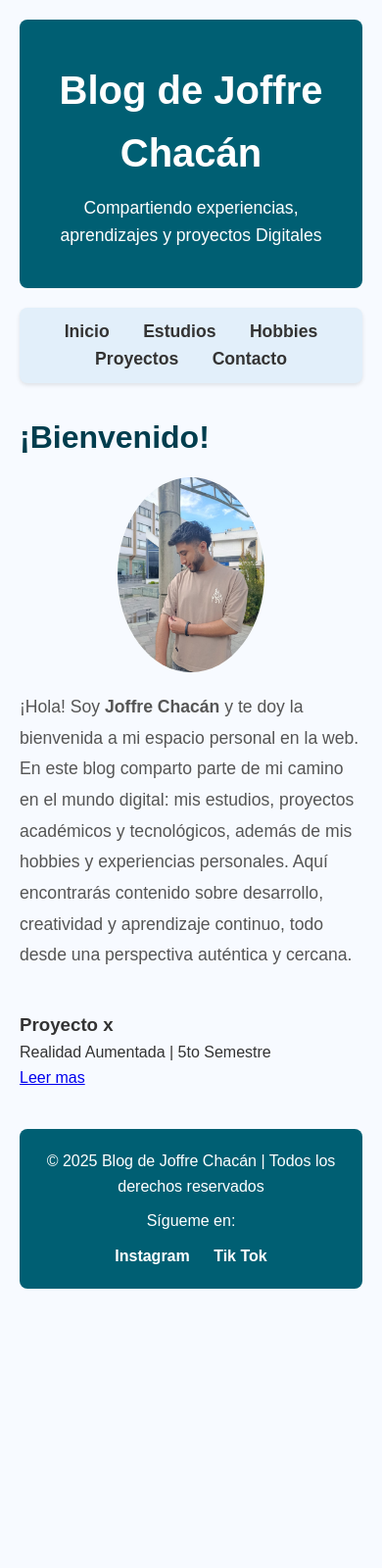
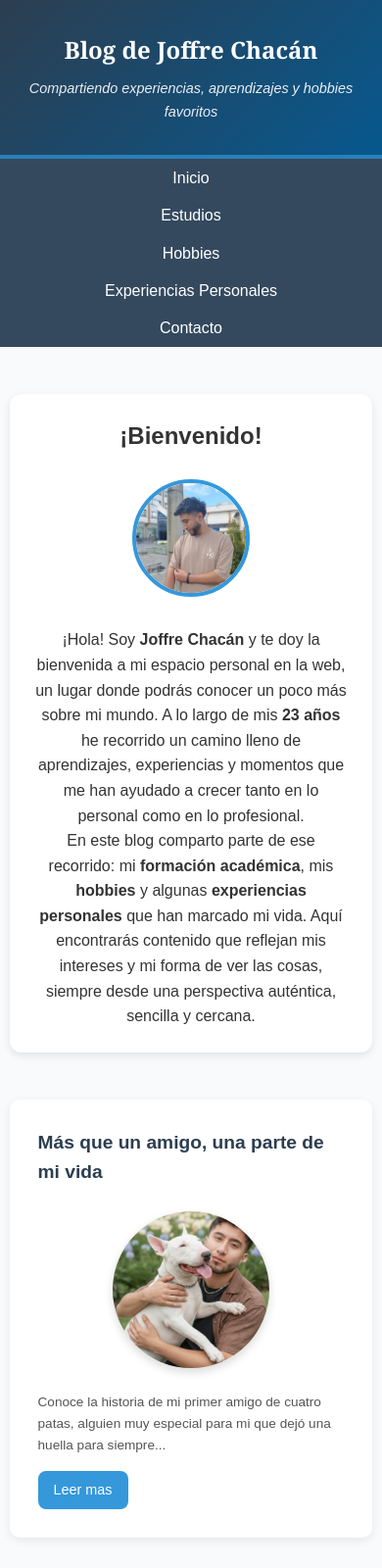
Before and after one commit to joffrechacan/Blog-personal, a plain HTML site: page index.html in a window 390 px wide. Shown: the top 1600 px of the page at 98% size. Before the commit the page ends 1335 px from the top, so only its background shows below. Drawn offline with Linux system fonts and the light colour scheme.

Commit message:
Añadiendo fotos, estilos e información

```diff
--- a/css/estilos.css
+++ b/css/estilos.css
@@ -1,174 +1,272 @@
-/* Reset básico para márgenes y paddings */
+/* ====== ESTILO GENERAL ====== */
 * {
     margin: 0;
     padding: 0;
     box-sizing: border-box;
+    font-family: "Poppins", Arial, sans-serif;
 }
 
 body {
-    font-family: 'Arial', sans-serif;
+    background-color: #f9fafc;
+    color: #333;
     line-height: 1.6;
-    background-color: #f7faff;
-    color: #333;
-    padding: 20px;
 }
 
+/* ====== ENCABEZADO ====== */
 header {
-    background-color: #005f73; /* Azul más oscuro */
-    color: white;
-    padding: 40px;
+    background: linear-gradient(135deg, #2c3e50, #07588e);
+    color: #fff;
     text-align: center;
-    border-radius: 8px;
+    padding: 2.5rem 1rem;
+    border-bottom: 4px solid #2980b9;
 }
 
 header h1 {
-    font-size: 2.5rem;
-    margin-bottom: 10px;
+    font-size: 2.3rem;
+    margin-bottom: 0.5rem;
+    font-family: Georgia, 'Times New Roman', Times, serif;
 }
 
 header p {
-    font-size: 1.1rem;
+    font-size: 1rem;
+    opacity: 0.9;
+    font-family: 'Segoe UI', Tahoma, Geneva, Verdana, sans-serif;
+}
+h2 {
+   text-align: center;
 }
 
+/* ====== MENÚ DE NAVEGACIÓN ====== */
 nav {
-    margin-top: 20px;
-    background-color: #e2effa; /* Azul suave */
-    padding: 10px;
-    border-radius: 8px;
-    box-shadow: 0 2px 4px rgba(0, 0, 0, 0.1);
+    background-color: #34495e;
 }
 
 nav ul {
-    list-style-type: none;
-    text-align: center;
+    display: flex;
+    justify-content: center;
+    list-style: none;
 }
 
 nav ul li {
-    display: inline;
-    margin: 0 15px;
+    margin: 0.7rem 1.2rem;
 }
 
 nav ul li a {
+    color: white;
     text-decoration: none;
-    color: #333;
-    font-weight: bold;
-    font-size: 1.1rem;
+    font-weight: 500;
+    transition: color 0.3s;
 }
 
 nav ul li a:hover {
-    color: #003d4d; /* Azul más oscuro para hover */
+    color: #1abc9c;
 }
 
+/* ====== SECCIONES ====== */
 main {
-    margin-top: 30px;
+    width: 90%;
+    max-width: 1000px;
+    margin: 2rem auto;
 }
 
-section {
-    margin-bottom: 40px;
+/* Bienvenida */
+#Bienvenido {
+    text-align: center;
+    background-color: #ffffff;
+    padding: 2rem;
+    border-radius: 12px;
+    box-shadow: 0 3px 8px rgba(0, 0, 0, 0.1);
 }
 
-#Bienvenido h2 {
-    font-size: 2rem;
-    color: #003d4d; /* Azul más oscuro */
+.foto-perfil {
+    width: 180px;
+    height: 180px;
+    object-fit: cover;
+    border-radius: 50%;
+    margin: 1.5rem 0;
+    border: 4px solid #3498db;
 }
 
-#Bienvenido img.foto-perfil {
-    max-width: 150px;
-    border-radius: 50%;
-    margin-top: 15px;
-    display: block;
-    margin-left: auto;
-    margin-right: auto;
+/* Artículos generales */
+section {
+    margin-top: 3rem;
 }
 
-#Bienvenido p {
-    font-size: 1.1rem;
-    line-height: 1.8;
-    color: #555;
-    margin-top: 20px;
+.contenedor {
+    background: #ffffff;
+    border-radius: 10px;
+    padding: 1.8rem;
+    box-shadow: 0 3px 10px rgba(0, 0, 0, 0.08);
+    transition: transform 0.3s;
 }
 
-#Ultimos Proyectos article {
-    background-color: #ffffff;
-    padding: 20px;
-    border-radius: 8px;
-    box-shadow: 0 2px 4px rgba(0, 0, 0, 0.1);
+.contenedor:hover {
+    transform: translateY(-5px);
 }
 
-#Ultimos Proyectos h3 {
-    font-size: 1.8rem;
-    color: #003d4d; /* Azul más oscuro */
+article h3 {
+    color: #2c3e50;
+    margin-bottom: 1rem;
+    font-size: 1.4rem;
 }
 
-#Ultimos Proyectos p {
-    font-size: 1.1rem;
-    color: #777;
+article p {
+    color: #555;
+    margin-bottom: 1rem;
 }
 
-#Ultimos Proyectos a {
+article a {
+    display: inline-block;
+    background-color: #3498db;
+    color: white;
     text-decoration: none;
-    color: #0077b6;
-    font-weight: bold;
-    display: inline-block;
-    margin-top: 10px;
+    padding: 0.6rem 1.2rem;
+    border-radius: 8px;
+    transition: background-color 0.3s;
 }
 
-#Ultimos Proyectos a:hover {
-    color: #003d4d; /* Azul más oscuro para hover */
+article a:hover {
+    background-color: #2980b9;
 }
 
+
+.foto-general {
+     display: block;
+    margin: 1.5rem auto;
+    border-radius: 50%;
+    width: 250px;
+    height: 250px;
+    object-fit: cover;
+    box-shadow: 0 4px 10px rgba(0, 0, 0, 0.15);
+}
+
+/* ====== FOOTER ====== */
 footer {
-    background-color: #005f73; /* Azul más oscuro */
+    background: linear-gradient(135deg, #2c3e50, #07588e);
+    color: white;
     text-align: center;
-    padding: 20px;
-    border-radius: 8px;
-    margin-top: 40px;
+    padding: 1.5rem 0;
+    margin-top: 3rem;
 }
 
 footer p {
-    color: white;
-    margin-bottom: 10px;
+    margin-bottom: 0.6rem;
 }
 
-footer a {
+.redes-sociales a {
+    color: #1abc9c;
     text-decoration: none;
-    color: white;
     margin: 0 10px;
-    font-weight: bold;
+    font-weight: 500;
+    transition: color 0.3s;
 }
 
-footer a:hover {
-    color: #003d4d; /* Azul más oscuro para hover */
+.redes-sociales a:hover {
+    color: #16a085;
 }
-/* 1. Estilos para la imagen: Redondeada y más pequeña */
-.imagen-futbol { /* Asume que esta es la clase de tu imagen (<img>) o su contenedor */
-    width: 200px; /* Ajusta este valor al tamaño que desees, por ejemplo, 200px */
-    height: 200px; /* Mantener la misma altura para que sea cuadrada antes de redondear */
-    object-fit: cover; /* Asegura que la imagen cubra el área sin distorsionarse */
-    border-radius: 50%; /* Esto la hace perfectamente redondeada */
-    margin-right: 20px; /* Añade un espacio entre la imagen y el texto */
+/* ====== DISEÑO RESPONSIVO ====== */
+
+/* --- Tablets (pantallas menores a 1024px) --- */
+@media (max-width: 1024px) {
+    header h1 {
+        font-size: 2rem;
+    }
+
+    header p {
+        font-size: 0.95rem;
+    }
+
+    main {
+        width: 95%;
+    }
+
+    .foto-general {
+        width: 220px;
+        height: 220px;
+    }
 }
 
-/* 2. Estilos para centrar el título con el texto */
-/* Asume que tienes un contenedor principal que envuelve al título, la imagen y el texto. */
-.seccion-futbol {
-    display: flex; /* Habilita el layout flexible */
-    align-items: center; /* **Esto centra verticalmente la imagen con respecto a los otros elementos** */
-    /* Podrías necesitar un ancho máximo (max-width) aquí si el diseño lo requiere */
+/* --- Celulares (pantallas menores a 768px) --- */
+@media (max-width: 768px) {
+    nav ul {
+        flex-direction: column;
+        align-items: center;
+    }
+
+    nav ul li {
+        margin: 0.5rem 0;
+    }
+
+    header {
+        padding: 2rem 0.5rem;
+    }
+
+    header h1 {
+        font-size: 1.8rem;
+    }
+
+    header p {
+        font-size: 0.9rem;
+    }
+
+    #Bienvenido {
+        padding: 1.5rem;
+    }
+
+    .foto-perfil {
+        width: 150px;
+        height: 150px;
+    }
+
+    article h3 {
+        font-size: 1.2rem;
+    }
+
+    article p {
+        font-size: 0.9rem;
+    }
+
+    article a {
+        padding: 0.5rem 1rem;
+        font-size: 0.9rem;
+    }
+
+    .foto-general {
+        width: 200px;
+        height: 200px;
+    }
 }
 
-/* 3. Ajuste para el título (si es un h2, h3, etc.) y el párrafo */
-.titulo-futbol { /* Clase para la palabra "Jugar fútbol" */
-    text-align: center; /* Esto ya no es necesario si usas flexbox, pero por si acaso */
-    width: 100%; /* Para que ocupe todo el ancho disponible si no está en el flexbox */
+/* --- Móviles pequeños (pantallas menores a 480px) --- */
+@media (max-width: 480px) {
+    header h1 {
+        font-size: 1.5rem;
+    }
+
+    nav ul li {
+        margin: 0.4rem 0;
+    }
+
+    .foto-perfil {
+        width: 120px;
+        height: 120px;
+    }
+
+    .foto-general {
+        width: 160px;
+        height: 160px;
+    }
+
+    article p {
+        font-size: 0.85rem;
+    }
+
+    footer p {
+        font-size: 0.8rem;
+    }
+
+    .redes-sociales a {
+        font-size: 0.9rem;
+        margin: 0 5px;
+    }
 }
-
-.contenedor-contenido { /* Contenedor que agrupa la imagen y el texto */
-    display: flex;
-    align-items: center; /* Alinear verticalmente los ítems */
-    margin-top: 15px; /* Espacio después del título principal */
-}
-
-.texto-futbol {
-    flex-grow: 1; /* Permite que el texto ocupe el espacio restante */
-}
--- a/img/css/estilos.css
+++ /dev/null
@@ -1,142 +0,0 @@
-/* Reset básico para márgenes y paddings */
-* {
-    margin: 0;
-    padding: 0;
-    box-sizing: border-box;
-}
-
-body {
-    font-family: 'Arial', sans-serif;
-    line-height: 1.6;
-    background-color: #f7faff;
-    color: #333;
-    padding: 20px;
-}
-
-header {
-    background-color: #a4c8f0; /* Azul claro */
-    color: white;
-    padding: 40px;
-    text-align: center;
-    border-radius: 8px;
-}
-
-header h1 {
-    font-size: 2.5rem;
-    margin-bottom: 10px;
-}
-
-header p {
-    font-size: 1.1rem;
-}
-
-nav {
-    margin-top: 20px;
-    background-color: #e2effa; /* Azul suave */
-    padding: 10px;
-    border-radius: 8px;
-    box-shadow: 0 2px 4px rgba(0, 0, 0, 0.1);
-}
-
-nav ul {
-    list-style-type: none;
-    text-align: center;
-}
-
-nav ul li {
-    display: inline;
-    margin: 0 15px;
-}
-
-nav ul li a {
-    text-decoration: none;
-    color: #333;
-    font-weight: bold;
-    font-size: 1.1rem;
-}
-
-nav ul li a:hover {
-    color: #005f73; /* Azul más oscuro */
-}
-
-main {
-    margin-top: 30px;
-}
-
-section {
-    margin-bottom: 40px;
-}
-
-#Bienvenido h2 {
-    font-size: 2rem;
-    color: #005f73;
-}
-
-#Bienvenido img.foto-perfil {
-    max-width: 150px;
-    border-radius: 50%;
-    margin-top: 15px;
-    display: block;
-    margin-left: auto;
-    margin-right: auto;
-}
-
-#Bienvenido p {
-    font-size: 1.1rem;
-    line-height: 1.8;
-    color: #555;
-    margin-top: 20px;
-}
-
-#Ultimos Proyectos article {
-    background-color: #ffffff;
-    padding: 20px;
-    border-radius: 8px;
-    box-shadow: 0 2px 4px rgba(0, 0, 0, 0.1);
-}
-
-#Ultimos Proyectos h3 {
-    font-size: 1.8rem;
-    color: #005f73;
-}
-
-#Ultimos Proyectos p {
-    font-size: 1.1rem;
-    color: #777;
-}
-
-#Ultimos Proyectos a {
-    text-decoration: none;
-    color: #0077b6;
-    font-weight: bold;
-    display: inline-block;
-    margin-top: 10px;
-}
-
-#Ultimos Proyectos a:hover {
-    color: #005f73;
-}
-
-footer {
-    background-color: #a4c8f0; /* Azul claro */
-    text-align: center;
-    padding: 20px;
-    border-radius: 8px;
-    margin-top: 40px;
-}
-
-footer p {
-    color: white;
-    margin-bottom: 10px;
-}
-
-footer a {
-    text-decoration: none;
-    color: white;
-    margin: 0 10px;
-    font-weight: bold;
-}
-
-footer a:hover {
-    color: #005f73;
-}
--- a/index.html
+++ b/index.html
@@ -5,18 +5,19 @@
     <meta name="viewport" content="width=device-width, initial-scale=1.0">
     <title>Mi Blog Personal</title>
     <link rel="stylesheet" href="css/estilos.css">
+    <link rel="icon" href="img/logo.png" type="image/png">
 </head>
 <body>
     <header>
         <h1>Blog de Joffre Chacán</h1>
-        <p>Compartiendo experiencias, aprendizajes y proyectos Digitales</p>
+        <p><i>Compartiendo experiencias, aprendizajes y hobbies favoritos</i></p>
     </header>
     <nav>
         <ul>
             <li><a href="#">Inicio</a></li>
             <li><a href="estudios.html">Estudios</a></li>
             <li><a href="hobbies.html">Hobbies</a></li>
-            <li><a href="proyectos.html">Proyectos</a></li>
+            <li><a href="experiencias.html">Experiencias Personales</a></li>
             <li><a href="contacto.html">Contacto</a></li>
         </ul>
     </nav>
@@ -25,32 +26,55 @@
         <h2>¡Bienvenido!</h2>
         <img src="img/joffre.jpeg" class="foto-perfil">
     <p>
-        ¡Hola! Soy <strong>Joffre Chacán</strong> y te doy la bienvenida a mi espacio personal en la web. <br>
-        En este blog comparto parte de mi camino en el mundo digital: mis estudios,
-        proyectos académicos y tecnológicos, además de mis hobbies y experiencias personales.
-        Aquí encontrarás contenido sobre desarrollo, creatividad y aprendizaje continuo,
-        todo desde una perspectiva auténtica y cercana.
+        ¡Hola! Soy <strong>Joffre Chacán</strong> y te doy la bienvenida a mi espacio personal en la web, un lugar donde podrás conocer un poco más sobre mi mundo.
+        A lo largo de mis <strong>23 años</strong> he recorrido un camino lleno de aprendizajes, experiencias y momentos que me han ayudado a crecer tanto en lo personal como en lo profesional. <br>
+        En este blog comparto parte de ese recorrido: mi <strong>formación académica</strong>, mis <strong>hobbies</strong> y algunas <strong>experiencias personales</strong> que han marcado mi vida.
+        Aquí encontrarás contenido que reflejan mis intereses y mi forma de ver las cosas, siempre desde una perspectiva auténtica, sencilla y cercana.
     </p>
         </section>
         <section
-            id="Ultimos Proyectos">
+            id="mascota">
+            <div class="contenedor">
             <article>
-            <h3>Proyecto x </h3>
-            <p>Realidad Aumentada | 5to Semestre</p>
-            <a href="proyectos.html#proyecto-x"> Leer mas</a>
+            <h3>Más que un amigo, una parte de mi vida </h3>
+            <img src="img/jagger.jpeg" class="foto-general">
+            <p>Conoce la historia de mi primer amigo de cuatro patas, alguien muy especial para mi que dejó una huella para siempre...</p>
+            <a href="experiencias.html"> Leer mas</a>
             </article>
+            </div>
         </section>
         <section
-            id= "Ultimos viajes">
+            id="colegio">
+            <div class="contenedor">
+            <article>
+            <h3>El inicio de mis estudios</h3>
+            <img src="img/abdon-calderon.jpeg" class="foto-general">
+            <p>Descubre cómo cada etapa de mis estudios fue marcando mi camino, impulsándome a seguir aprendiendo y superando nuevos retos...</p>
 
+            <a href="estudios.html#colegio"> Leer mas</a>
+            </article>
+            </div>
+        </section>
+        <section
+            id= "Hobbies">
+            <div class="contenedor">
+            <article>
+            <h3>Lo que me apasiona hacer</h3>
+            <img src="img/manejar.jpeg" class="foto-general">
+            <p>En mi tiempo libre disfruto realizar actividades que me relajan y me inspiran, como viajar, escuchar música, hacer deporte y muchas cosas más...</p>
+            <a href="hobbies.html"> Leer mas</a>
+            </article>
+            </div>
         </section>
     </main>
 
     <footer>
         <p>© 2025 Blog de Joffre Chacán | Todos los derechos reservados</p>
         <p>Sígueme en:</p>
-        <a href="https://www.instagram.com/user.jacck/"> Instagram</a>
-        <a href="https://www.tiktok.com/@jacck.3"> Tik Tok</a>
+        <div class = "redes-sociales">
+        <a href="https://www.instagram.com/user.jacck/" target="_blank" >Instagram</a>
+        <a href="https://www.tiktok.com/@jacck.3" target="_blank"> Tik Tok</a>
+        </div>
     </footer>
 
 
```
Also changed, not shown: contacto.html (+9 -6 lines), estudios.html (+22 -15 lines), experiencias.html (added, +56 -0 lines), hobbies.html (+22 -22 lines), proyectos.html (deleted, +0 -30 lines), img/grado.jpeg (added), img/jagger.jpeg (added), img/jipijapa.jpeg (added), img/logo-contacto.png (added), img/logo.png (added), img/manejar.jpeg (added), img/paisaje.png (deleted), img/videojuego.jpg (added), 1 other file.
